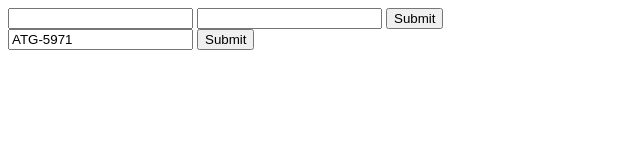
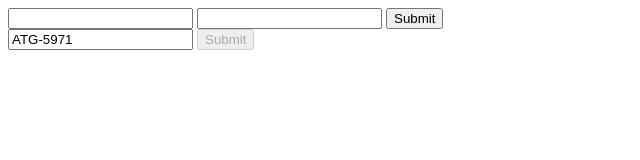
Before and after one commit to maxipaolucci/jira-parser, a website: page public/index.html in a window 1280 px wide. Shown: the full height of the page, 0-640 px from the left. Drawn offline with nearby package versions, Linux system fonts and the light colour scheme.

Commit message:
disabling submit btn

```diff
--- a/public/index.html
+++ b/public/index.html
@@ -16,7 +16,7 @@
         <div class="logedIn-name" ng-show="logedIn">Welcome {{jiraUser}}!</div>
 
         <input type="text" ng-model="issueNumbers" />
-        <button type="button" ng-click="findJiraIssues()">Submit</button>
+        <button type="button" ng-click="findJiraIssues()" ng-disabled="!logedIn">Submit</button>
 
         <div class="jira-tiles">
             <div class="jira-task-container" ng-repeat="task in tasks">
```
